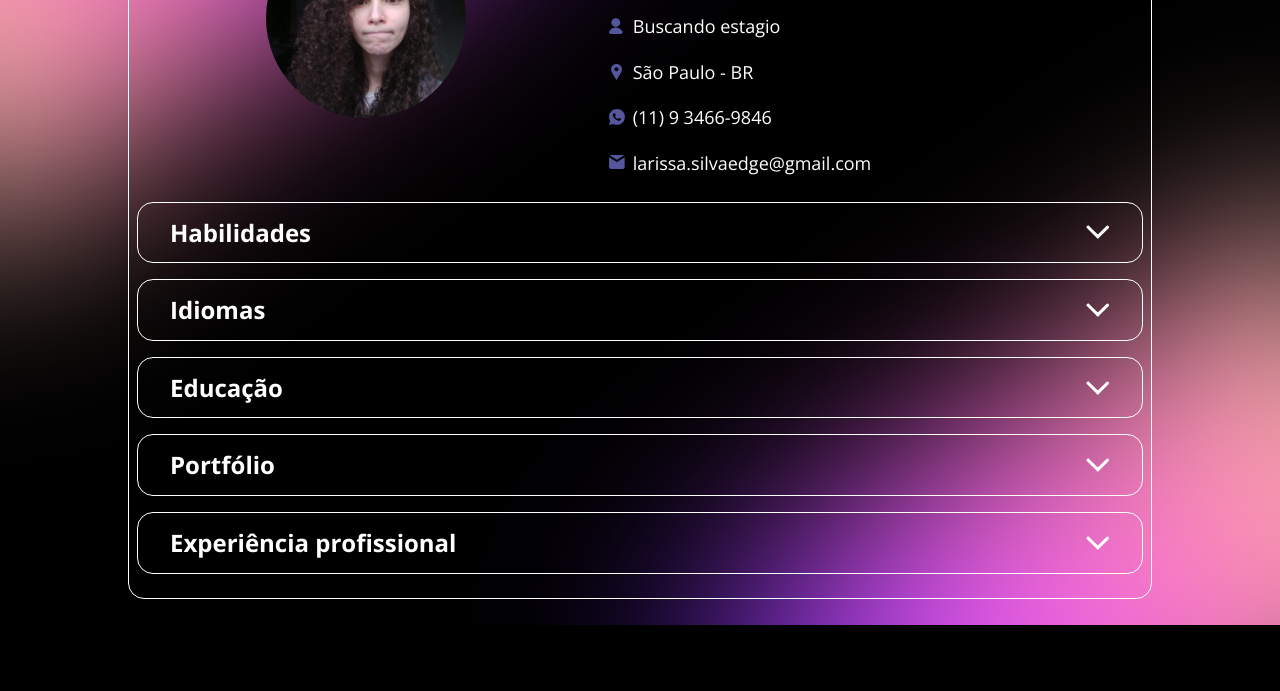
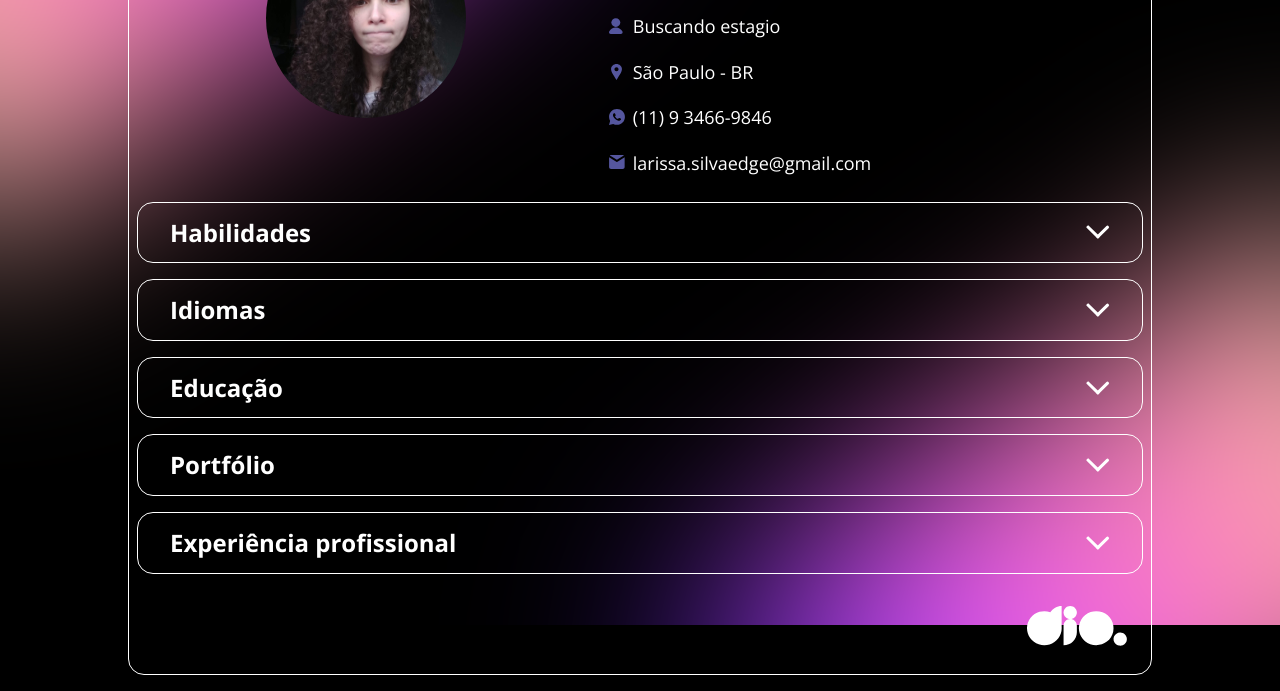
Before and after one commit to LarissaSL/portfolio-online, a plain HTML site: page index.html in a window 1280 px wide. Shown: the part 175-866 px from the top of the page. Before the commit the page ends 800 px from the top, so only its background shows below. Drawn offline with nearby package versions, Linux system fonts and the light colour scheme.

Commit message:
att arquivos
atualização dos arquivos index e incremento do footer.css

```diff
--- /dev/null
+++ b/assets/css/footer.css
@@ -0,0 +1,11 @@
+footer {
+    width: 100%;
+    display:flex;
+    justify-content: flex-end;
+    align-items: center;
+    padding: 1rem;
+}
+
+footer img{
+    max-width: 100px;
+}
--- a/index.html
+++ b/index.html
@@ -26,11 +26,7 @@
     <link rel="stylesheet" href="assets/css/experience.css">
     <link rel="stylesheet" href="assets/css/skills.css">
     <link rel="stylesheet" href="assets/css/education.css">
-
-
-
-
-
+    <link rel="stylesheet" href="assets/css/footer.css">
 
 </head>
 
@@ -266,12 +262,15 @@
 
 
 
-
+        <footer>
+            <a href="http://www.dio.me/" target="_blank">
+                <img src="assets/img/dio.svg" alt="dio" </a>
+        </footer>
 
     </main>
 
 
-    <script src="/assets/javascript/acordeon.js"></script>
+    <script src="assets/javascript/acordeon.js"></script>
 </body>
 
 </html>
```
Also changed, not shown: assets/img/dio.svg (added).
